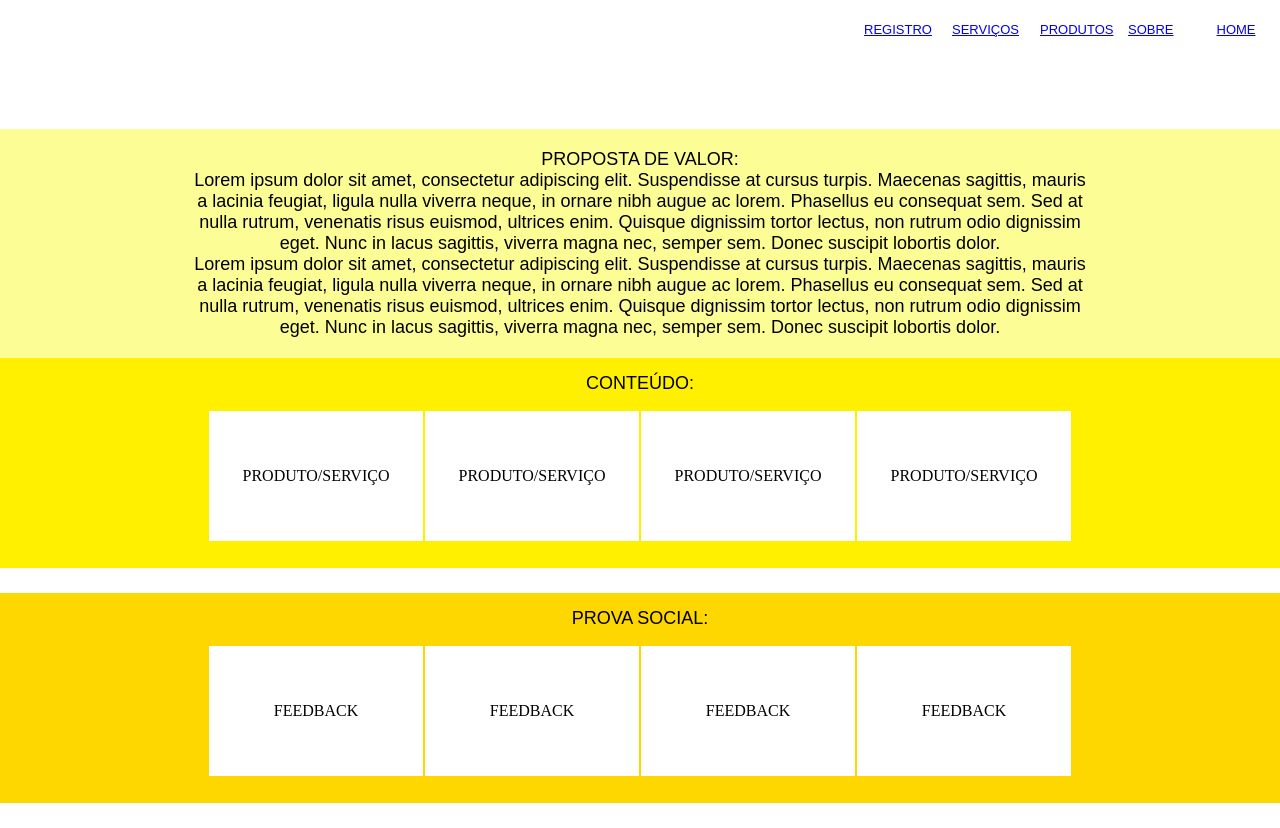
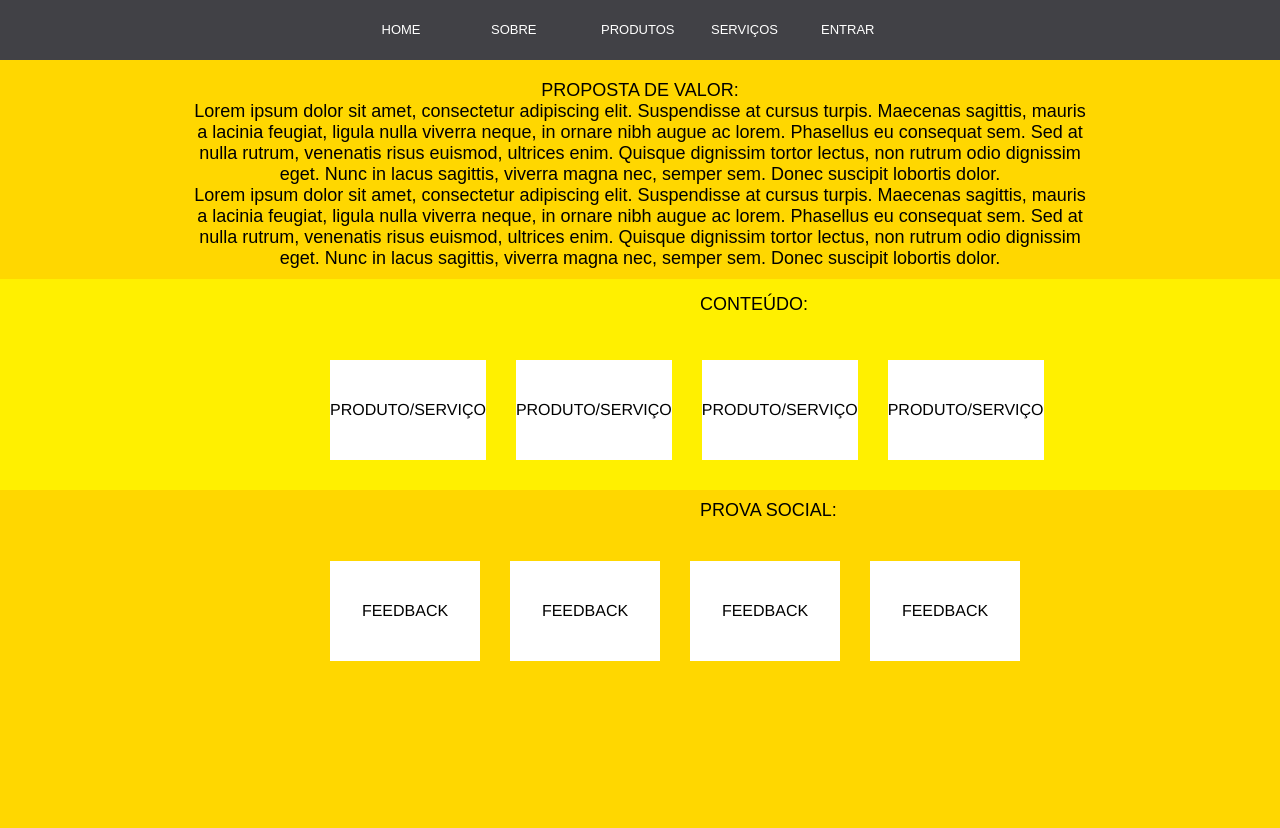
Before and after one commit to FelipeSousaRocha/PDS-Skambo, a Django app: page /skambo/ in a window 1280 px wide; the page is wider, and only the part inside the window is pictured. After the commit the page ends 661 px from the top of that part, so only its background shows below. Run offline with Django 3.2, Linux system fonts and the light colour scheme; parts of the project's set-up code (start-up, migrations or seed data) failed here and were passed over.

Commit message:
Inserção de pesquisa 01

```diff
--- a/enquetes/admin.py
+++ b/enquetes/admin.py
@@ -11,6 +11,10 @@ class PerguntaAdmin(admin.ModelAdmin):
         ('Informações da Data',{'fields': ['data_publicacao']}),
         ]
     inlines = [OpcaoInline]
+    list_display = ('texto', 'id', 'data_publicacao', 'publicada_recentemente')
+    list_filter = ['data_publicacao']
+    search_fields = ['texto']
 
 admin.site.register(Pergunta, PerguntaAdmin)
+admin.site.site_header = 'Administração das aplicações de Felipe Rocha'
 #admin.site.register(Opcao)
--- a/enquetes/models.py
+++ b/enquetes/models.py
@@ -10,6 +10,9 @@ class Pergunta(models.Model):
     def publicada_recentemente(self):
         agora = timezone.now()
         return agora-datetime.timedelta(days=1) <= self.data_publicacao <= agora
+    publicada_recentemente.admin_order_field = 'data_publicacao'
+    publicada_recentemente.boolean = True
+    publicada_recentemente.short_description = 'É recente?'
 
 class Opcao(models.Model):
     texto = models.CharField(max_length=100)
--- a/skambo/static/css/style.css
+++ b/skambo/static/css/style.css
@@ -1,95 +1,114 @@
-
+/*/ css página index/*/
 *{
 	padding:  0px;
 	margin: 0px;
+	font-family: Helvetica, sans-serif;
+
 }
+body{
+	background-color: #FFD700;
+	padding:  0px;
+	margin:  0px;
 
-
-.center ul li {
+}
+.menu{
+	width: 100%;
+	height: 60px;
+	background: #414146;
+	float:  left;
+	position: fixed;
+}
+.center{
+	width: 704;
+	height: 60px;
+	margin: 0 auto;
+}
+.center ul{
+	width: 70%;
+	height: 60px;
+	float: left;
+}
+.center ul li{
 	width: 40px;
-	padding: 22px 24px;
+	padding: 22px 35px;
 	list-style: none;
 	float: right;
 	text-align: center;
 	color: #fff;
 	font-family: 'oswaldLight', Arial,Helvetica,sans-serif;
 	font-size: 13px;
-	transition: 0.3s;
-	text-decoration: none;
 }
-
 .main{
 	width: 100%;
 	height: auto;
-	background: #FDFD96;
 	float: left;
 	margin-top: 70px;
 }
-
 .main p{
 	width: 70%;
 	height: auto;
 	margin: 0 auto;
-	padding: 20px;
+	padding: 10px;
 	font-family: 'oswaldLight', Arial,Helvetica,sans-serif;
 	font-size: 18px;
 	text-align: center;
+
 }
-
 .conteudo{
+	align-items: center;
 	background-color: #FFF000;
 	width: 100%;
 	height: auto;
 	float: left;
-	padding-bottom: 25px;
-	margin-bottom: 25px;
 }
-
 .conteudo p{
-	text-align: center;
 	width: 70%;
 	height: auto;
 	margin: 0 auto;
 	padding: 15px;
 	font-family: 'oswaldLight', Arial,Helvetica,sans-serif;
 	font-size: 18px;
-	text-align: center; /* mudei text-align de justify pra center */
+	text-align: justify;
+	padding-left: 700px;
 }
-
 .conteudo td{
 	text-align: center;
 	background-color: #FFFFFF;
 	height: 100px;
-	width: 184px;
-	padding: 15px;
+	width: 150px;
 
 }
-
 .social{
 	background-color: #FFD700;
 	width: 100%;
 	height: auto;
 	float: left;
-	padding-bottom: 25px;
-	margin-bottom: 25px;
 
 }
-
 .social p{
 	text-align: center;
 	width: 70%;
 	height: auto;
 	margin: 0 auto;
-	padding: 15px;
+	padding: 10px;
 	font-family: 'oswaldLight', Arial,Helvetica,sans-serif;
 	font-size: 18px;
-	text-align: center; /* mudei text-align de justify pra center */
+	text-align: justify;
+	padding-left: 700px;
+    padding-right: 50px;
 }
-
 .social td{
 	text-align: center;
 	background-color: #FFFFFF;
 	height: 100px;
-	width: 184px;
-	padding: 15px;
+	width: 150px;
 }
+.espaco{
+	align-items: center;
+	border-collapse: separate;
+    border-spacing: 30px;
+    *border-collapse: expression('separate', cellSpacing = '10px');
+    padding-left: 300px;
+    padding-right: 50px;
+
+}
--- a/skambo/templates/skambo/index.html
+++ b/skambo/templates/skambo/index.html
@@ -1,28 +1,23 @@
-{% load static %}
-
 <!DOCTYPE html>
 <html lang="pt-br">
   <head>
-
+    {% block title %}<title>Skambo</title>{% endblock %}
     <meta charset="UTF-8">
     <meta http-equiv="X-UA-Compatible" content="IE=edge">
     <meta name="viewport" content="width=device-width, initial-scale=1.0">
+    {% load static %}
     <link rel="stylesheet" href="{% static 'css/style.css' %}">
-    {% block head %}
-    <title>Skambo</title>
-    {% endblock %}
-
   </head>
 <body>
 
     <div class="menu">
     	    	<div class="center">
     	    		<ul>
-	    			<li><a href="#">HOME</a></li>
-	    			<li><a href="#">SOBRE</a></li>
-	    			<li><a href="#">PRODUTOS</a></li>
-	    			<li><a href="#">SERVIÇOS</a></li>
-	    			<li><a href="#">REGISTRO</a></li>
+    	    			<a href="#"><li>ENTRAR</li></a>
+    	    			<li>SERVIÇOS</li>
+    	    			<li>PRODUTOS </li>
+    	    			<li>SOBRE</li>
+    	    			<li>HOME</li>
     	    		</ul>
     	    	</div>
     	    </div>
@@ -36,11 +31,11 @@
 
     	    		</p>
     	    	</div>
-	    	<div class="conteudo" align="center"> <!-- adicionei align="center" -->
-	    		<p >
+    	    	<div class="conteudo">
+    	    		<p>
     	    			CONTEÚDO:
     	    		</p>
-	    		<table>
+    	    		<table class="espaco">
     	    			<tr>
     	    				<td>PRODUTO/SERVIÇO</td>
     	    				<td>PRODUTO/SERVIÇO</td>
@@ -49,11 +44,11 @@
     	    			</tr>
     	    		</table>
     	    	</div>
-	    	<div class="social" align="center"> <!-- adicionei align="center" -->
+    	    	<div class="social">
     	    		<p>
     					PROVA SOCIAL:
     	    		</p>
-	    		<table>
+    	    		<table class="espaco">
     	    			<tr>
     	    				<td>FEEDBACK</td>
     	    				<td>FEEDBACK</td>
--- a/skambo/views.py
+++ b/skambo/views.py
@@ -1,4 +1,11 @@
-from django.shortcuts import render
+from django.shortcuts import render, Produto
 
 def index(request):
+    #busca
+    search = request.GET.get('search')
+
+    if search:
+        list = Produto.objects.filter(descricao__icontains=search)
+
+
     return render(request,"skambo/index.html")
```
Also changed, not shown: db.sqlite3, media/2.png (added), media/D_NQ_NP_993549-MLB45424588433_042021-O_AHekB3l.jpg (added), media/D_NQ_NP_993549-MLB45424588433_042021-O_xSBnR5K.jpg (added), media/Etlipe.jpg (added), media/OIP.jfif (added), media/OIP_1.jfif (added), media/R.jfif (added), media/c.jpg (added), media/c_N2CqBrE.jpg (added), media/download.jfif (added), media/html.png (added). Lines whose indentation alone changed are shown as unchanged.
